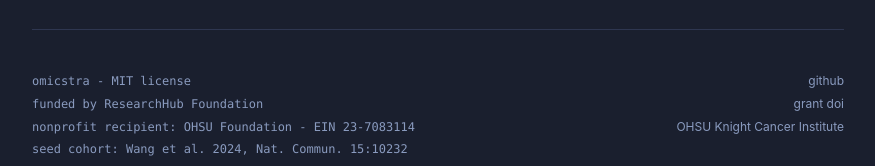
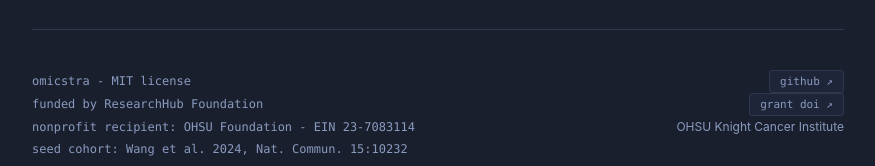
Before and after one commit to teslajoy/omicstra, a plain HTML site: page docs/index.html in a window 1280 px wide. Shown: the part 2905-3071 px from the top of the page, without its empty margins (202-1077 px from the left). Drawn offline with Linux system fonts and the light colour scheme.

Commit message:
updated links

```diff
--- a/docs/index.html
+++ b/docs/index.html
@@ -186,8 +186,8 @@ footer{padding:40px 0 48px;color:var(--muted);font-size:12px;line-height:1.9}
       seed cohort: Wang et al. 2024, Nat. Commun. 15:10232
     </div>
     <div class="footer-right">
-      <a href="https://github.com/teslajoy/omicstra">github</a><br>
-      <a href="https://doi.org/10.55277/researchhub.6ou1w3h3">grant doi</a>
+      <a href="https://github.com/teslajoy/omicstra" class="badge blue">github  ↗</a><br>
+      <a href="https://doi.org/10.55277/researchhub.6ou1w3h3" class="badge blue">grant doi  ↗</a>
 
       <br>OHSU Knight Cancer Institute
     </div>
```
